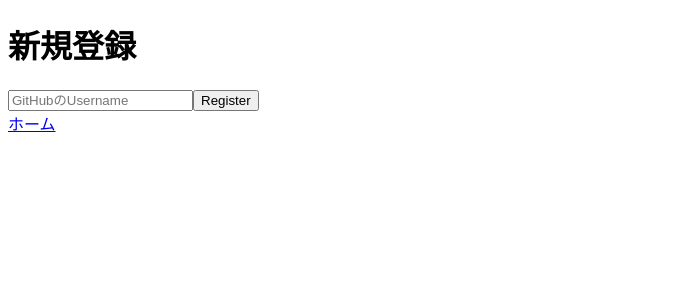
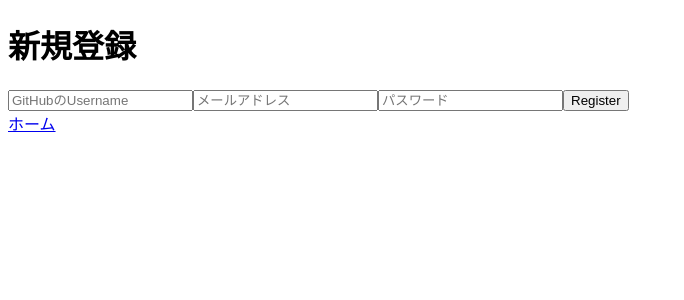
Before and after one commit to vyuma/GitHubBattle, a Next.js app in the folder front/: page /register in a window 1280 px wide. Shown: the top 300 px of the page, without its empty margins (0-684 px from the left). Built offline with nearby package versions, Linux system fonts and the light colour scheme.

Commit message:
edit front

```diff
--- a/front/src/app/detail/[id]/page.tsx
+++ b/front/src/app/detail/[id]/page.tsx
@@ -1,5 +1,4 @@
 // そもそもこのページにたどり着くために、どうやってidを動的に取得するのかはわからない
-// このページはcommunity.descriptionを表示すれば良いか
 
 import Link from 'next/link';
 
@@ -10,7 +9,8 @@ const CommunityDetail: React.FC = () => {
 
             <p>コミュニティ名</p>
             <p>コミュニティ詳細</p>
-            <p>tagなど?</p>
+            <p>tagなど</p>
+            <p>tagなど</p>
 
             <Link href="/">ホーム</Link>
         </div>
--- a/front/src/app/register/page.tsx
+++ b/front/src/app/register/page.tsx
@@ -7,6 +7,8 @@ import Link from "next/link";
 
 const Register: React.FC = () => {
     const [username, setUsername] = useState<string>("");
+    const [email, setEmail] = useState<string>("");
+    const [password, setPassword] = useState<string>("");
     const router = useRouter();
 
     // const handleLogin = async (e: React.FormEvent<HTMLFormElement>) => {
@@ -20,7 +22,7 @@ const Register: React.FC = () => {
                     "Content-Type": "application/json",
                     // authorization: `Bearer ${localStorage.getItem("token")}`, // トークンを送信する場合。不要か？
                 },
-                body: JSON.stringify({ username }),
+                body: JSON.stringify({ username, email, password }),
             });
 
             if (response.ok) {
@@ -48,6 +50,20 @@ const Register: React.FC = () => {
                     placeholder="GitHubのUsername"
                     required
                 />
+                <input
+                    type="email"
+                    value={email}
+                    onChange={(e) => setEmail(e.target.value)}
+                    placeholder="メールアドレス"
+                    required
+                />
+                <input
+                    type="password"
+                    value={password}
+                    onChange={(e) => setPassword(e.target.value)}
+                    placeholder="パスワード"
+                    required
+                />
                 <button type="submit">Register</button>
             </form>
 
--- a/front/src/app/search/page.tsx
+++ b/front/src/app/search/page.tsx
@@ -53,7 +53,6 @@ const Search: React.FC = () => {
             </div>
 
             <Link href="/">ホーム</Link>
-
         </div>
     );
 };
--- a/front/src/app/types/index.ts
+++ b/front/src/app/types/index.ts
@@ -2,11 +2,14 @@ export interface Community {
     id: number;
     name: string;
     description: string;
+    tags: string[];
     commitCount: number;
 }
 
 export interface User {
     id: number;
     username: string;
+    email: string;
+    password: string;
     commitCount: number;
 }
```
Also changed, not shown: front/src/app/ranking/page.tsx (+12 -10 lines), 1 other file (tests, documents, lock files or other folders).
